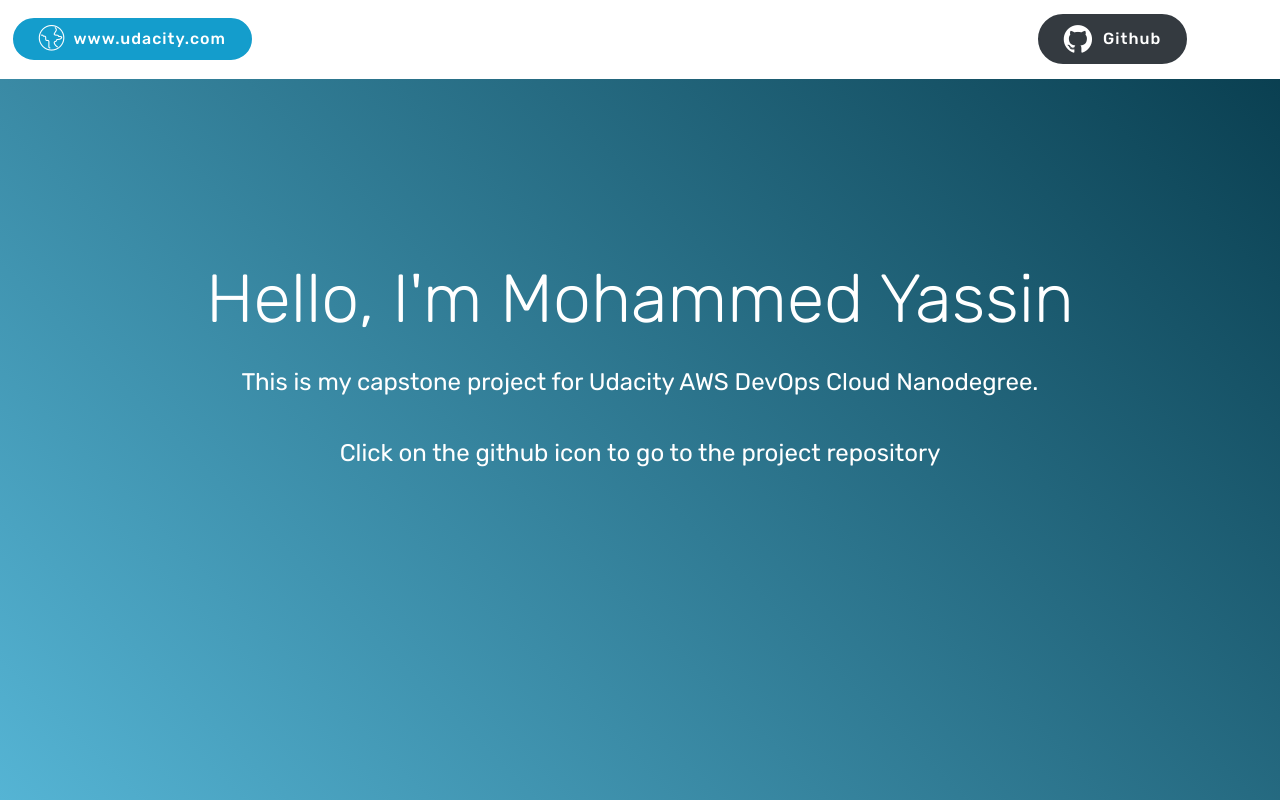
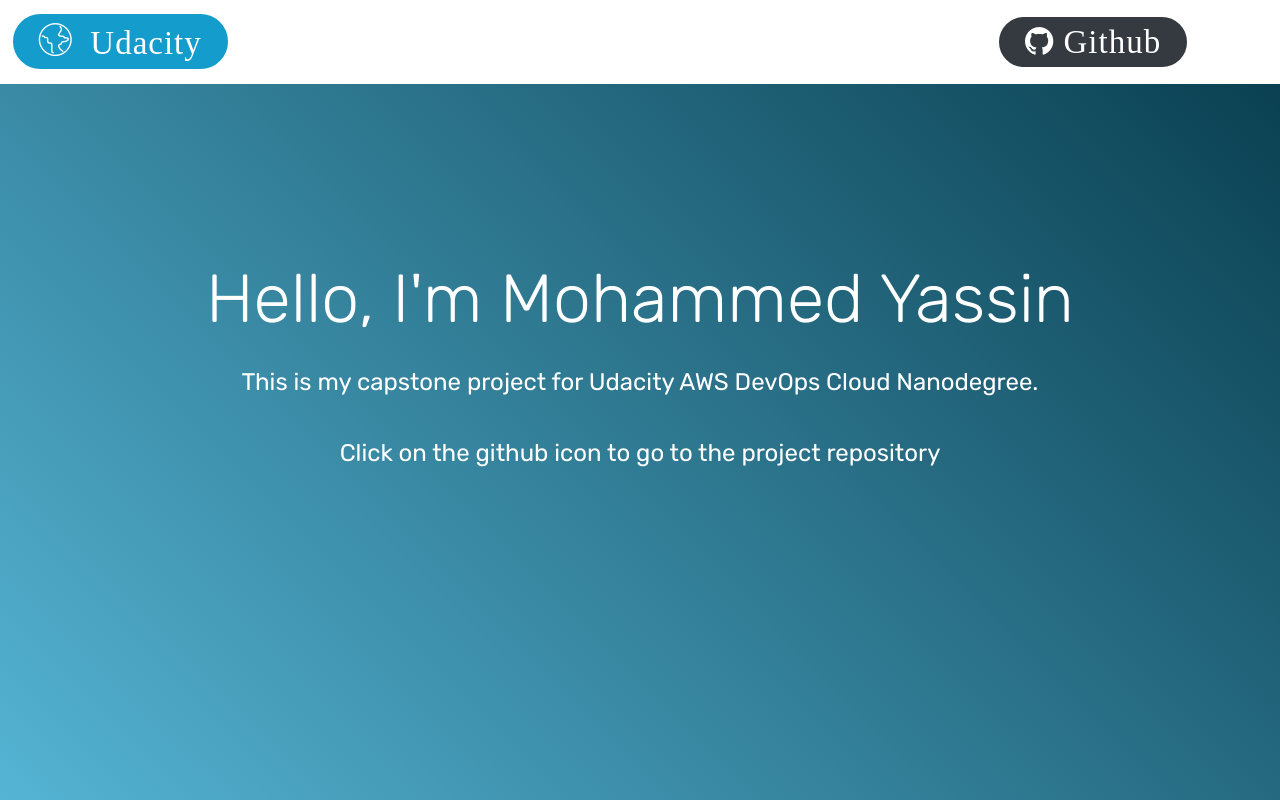
Before and after one commit to mohammed0yassin/AWS-DevOps-Cloud-Project, a plain HTML site: page web/index.html in a window 1280 px wide. Drawn offline with Linux system fonts and the light colour scheme; files whose address does not match are found by name.

Commit message:
fixed index.html

```diff
--- a/web/index.html
+++ b/web/index.html
@@ -23,30 +23,31 @@
 
 </head>
 <body>
-  <section class="menu cid-ro8ed5ebXQ" once="menu" id="menu2-0">
-
-
+  <section class="menu cid-ro8ed5ebXQ" id="menu2-0">
 
     <nav class="navbar navbar-expand beta-menu navbar-dropdown align-items-center navbar-fixed-top navbar-toggleable-sm">
         <button class="navbar-toggler navbar-toggler-right" type="button" data-toggle="collapse" data-target="#navbarSupportedContent" aria-controls="navbarSupportedContent" aria-expanded="false" aria-label="Toggle navigation">
             <div class="hamburger">
-                <span></span>
-                <span></span>
-                <span></span>
-                <span></span>
             </div>
         </button>
         <div class="menu-logo">
         <div class="collapse navbar-collapse" id="navbarSupportedContent">
-            <div class="navbar-buttons mbr-section-btn"><a class="btn btn-sm btn-primary display-4" href="https://www.udacity.com"><span class="mbri-globe mbr-iconfont mbr-iconfont-btn"></span>
+            <div class="navbar-buttons mbr-section-btn">
+                <a class="btn btn-sm btn-primary display-4" href="https://www.udacity.com">
+                    <span class="mbri-globe" style="font-size:33px; padding-bottom: 5px;">
+                        Udacity
+                    </span>
 
-                    www.udacity.com</a></div>
+                </a>
+            </div>
         </div>
         </div>
         <div class="collapse navbar-collapse" id="navbarSupportedContent">
-            <div class="navbar-buttons mbr-section-btn"><a class="btn btn-sm btn-dark display-4" href="https://github.com/mohammed0yassin/AWS-DevOps-Cloud-Project"><span class="fa fa-github" style="font-size:33px; padding-right: 10px;"></span>
-
-                    Github</a></div>
+            <div class="navbar-buttons mbr-section-btn">
+                <a class="btn btn-sm btn-dark" href="https://github.com/mohammed0yassin/AWS-DevOps-Cloud-Project">
+                    <span class="fa fa-github" style="font-size:33px"> Github</span>
+                </a>
+            </div>
         </div>
     </nav>
 </section>
```
Also changed, not shown: screenshots/lint_fail.png (added).
